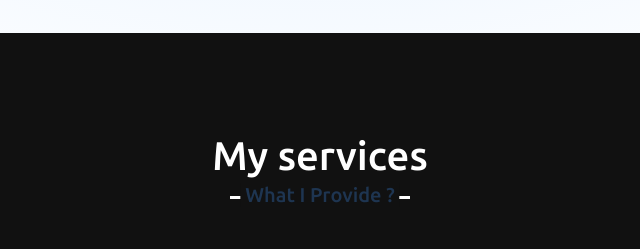
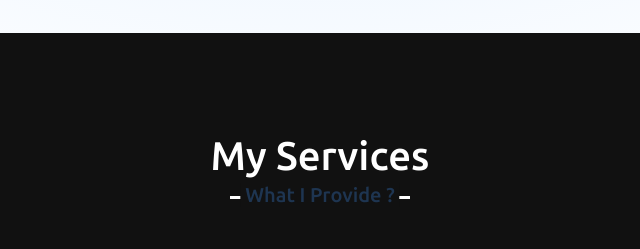
Before and after one commit to Aaru607/Kaizen, a plain HTML site: page index.html in a window 1280 px wide. Shown: the part 1500-1749 px from the top of the page, 320-960 px from the left. Drawn offline with nearby package versions, Linux system fonts and the light colour scheme.

Commit message:
Update index.html

```diff
--- a/index.html
+++ b/index.html
@@ -70,7 +70,7 @@
       <!-- Services -->
       <section class="services" id="services">
         <div class="max-width">
-          <h2 class="title">My services</h2>
+          <h2 class="title">My Services</h2>
           <div class="serv-content">
             <div class="card">
               <div class="box">
```
